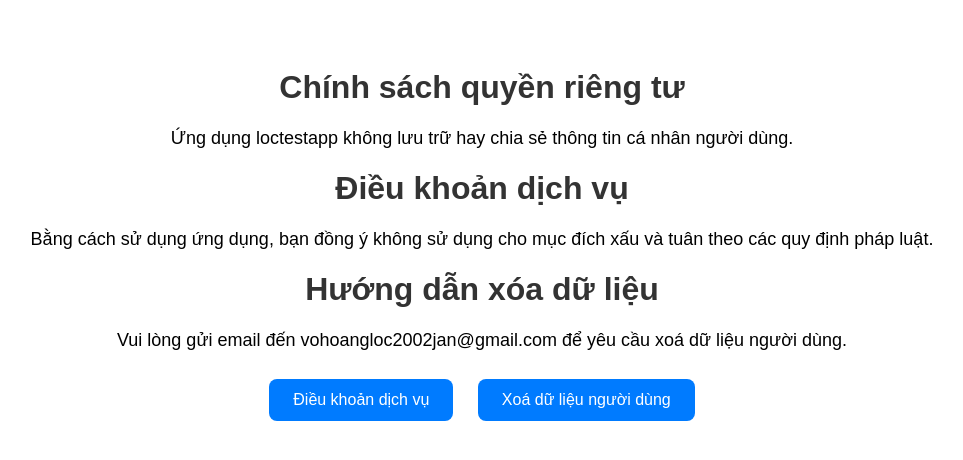
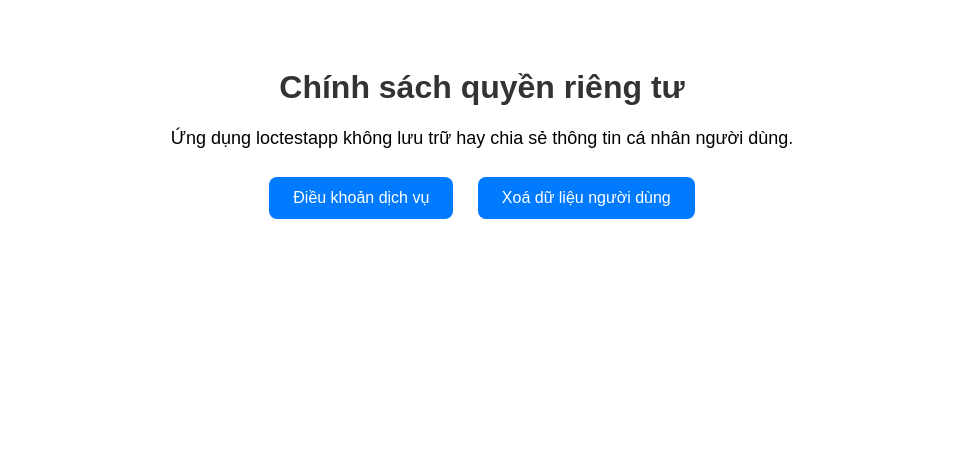
Before and after one commit to vohoangloc123/loctestapp-policy, a plain HTML site: page index.html in a window 1280 px wide. Shown: the whole page, without its empty margins (158-1121 px from the left). Drawn offline with Linux system fonts and the light colour scheme.

Commit message:
Update index.html

```diff
--- a/index.html
+++ b/index.html
@@ -32,10 +32,6 @@
 <body>
   <h1>Chính sách quyền riêng tư</h1>
   <p>Ứng dụng loctestapp không lưu trữ hay chia sẻ thông tin cá nhân người dùng.</p>
-  <h1>Điều khoản dịch vụ</h1>
-  <p>Bằng cách sử dụng ứng dụng, bạn đồng ý không sử dụng cho mục đích xấu và tuân theo các quy định pháp luật.</p>
-  <h1>Hướng dẫn xóa dữ liệu</h1>
-  <p>Vui lòng gửi email đến vohoangloc2002jan@gmail.com để yêu cầu xoá dữ liệu người dùng.</p>
   <div>
     <a class="button" href="terms-of-service.html">Điều khoản dịch vụ</a>
     <a class="button" href="delete-data.html">Xoá dữ liệu người dùng</a>
```
